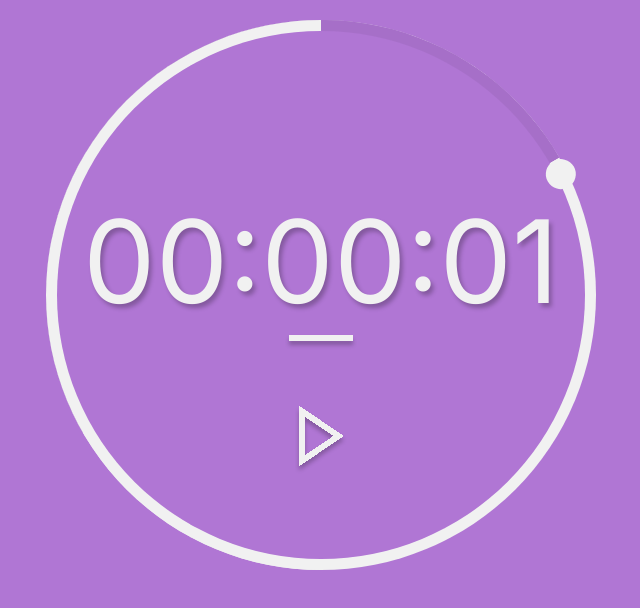
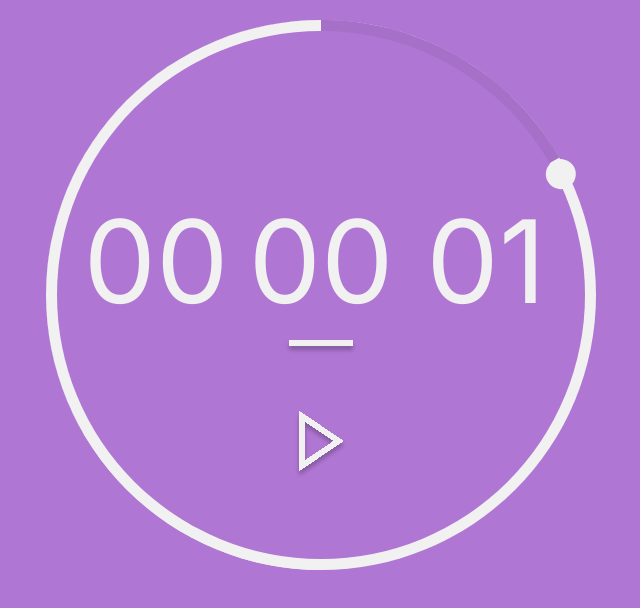
Before and after one commit to enrick-dev/simple-timer, a plain HTML site: page index.html in a window 1280 px wide. Shown: the whole page, without its empty margins (319-959 px from the left). Drawn offline with Linux system fonts and the light colour scheme.

Commit message:
update: javascript shift h1 to input

```diff
--- a/css/style.css
+++ b/css/style.css
@@ -102,6 +102,7 @@ body {
 }
 .clockContent .clock {
   color: #f1f1f1;
+  display: flex;
 }
 .clockContent .clock h1 {
   margin-top: 80px;
@@ -145,3 +146,23 @@ body {
   margin-top: 15px;
   box-shadow: 0px 4px 4px rgb(0, 0, 0, 25%);
 }
+
+.clockInput {
+  background: none;
+  width: 165px;
+  height: 150px;
+  margin-top: 80px;
+  font-size: 115px;
+  border: none;
+  text-align: center;
+  color: #f1f1f1;
+  outline: 0;
+}
+.clockInput::placeholder {
+  font-size: 115px;
+  color: #f1f1f1;
+}
+.clockInput::after {
+  border: none;
+
+}
--- a/index.html
+++ b/index.html
@@ -21,7 +21,9 @@
 
       <div class="clockContent outwestCircle">
         <div class="clock">
-          <h1></h1>
+          <input type="number" class="clockInput" placeholder="00">
+          <input type="number" class="clockInput" placeholder="00">
+          <input type="number" class="clockInput" placeholder="00">
         </div>
         <span class="retangleBarClock"></span>
         <div class="playPause">
--- a/js/progressIndicator.js
+++ b/js/progressIndicator.js
@@ -1,6 +1,7 @@
 const semiCircles = document.querySelectorAll('.semiCircle');
 const miniCircle = document.querySelector('.miniCircleContainer');
 const clockNumbers = document.querySelector('.clock');
+const clockNumbersInput = document.querySelectorAll('.clockInput');
 
 const hr = 0;
 const min = 0;
@@ -41,7 +42,24 @@ function countDownTimer() {
   const mins = Math.floor((remaingTime / (1000 * 60)) % 60).toLocaleString('en-US', {minimumIntegerDigits: 2, useGrouping: false});
   const secs = Math.ceil((remaingTime / (1000)) % 60).toLocaleString('en-US', {minimumIntegerDigits: 2, useGrouping: false});
 
-  clockNumbers.innerHTML = `<h1>${hrs}:${mins}:${secs}</h1>`;
+
+  clockNumbers.innerHTML = `
+    <input type="number" class="clockInput" placeholder="${hrs}">
+    <input type="number" class="clockInput" placeholder="${mins}">
+    <input type="number" class="clockInput" placeholder="${secs}">
+
+    <style>
+      input::-webkit-outer-spin-button,
+      input::-webkit-inner-spin-button {
+        -webkit-appearance: none;
+        margin: 0;
+      }
+      .clockInput {
+        cursor: default;
+      }
+    </style>
+
+  `;
 
   // if(remaingTime <= 5000) {
   //   semiCircles[0].style.backgroundColor = '#9229d4';
@@ -55,7 +73,11 @@ function countDownTimer() {
     semiCircles[1].style.display = 'none';
     semiCircles[2].style.display = 'none';
 
-    clockNumbers.innerHTML = `<h1>00:00:00</h1>`;
+    clockNumbers.innerHTML = `
+      <input type="number" class="clockInput" placeholder="00">
+      <input type="number" class="clockInput" placeholder="00">
+      <input type="number" class="clockInput" placeholder="00">
+    `;
     clockNumbers.style.color = '#ceade3';
   }
 }
```
